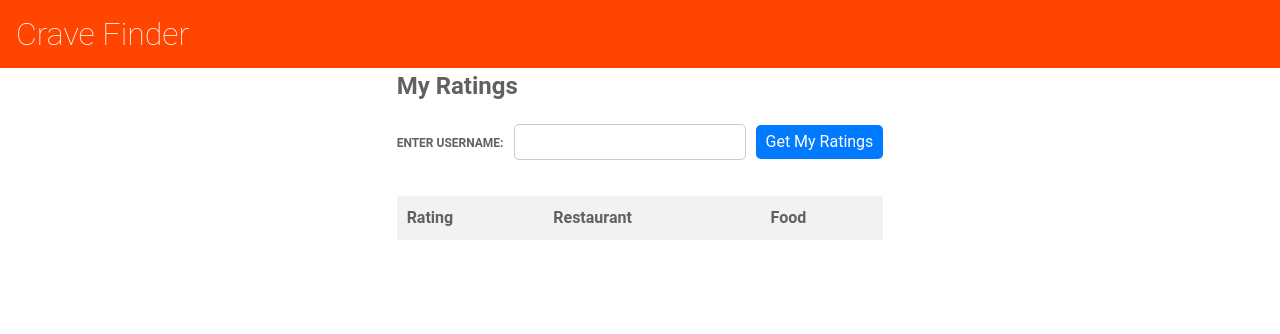
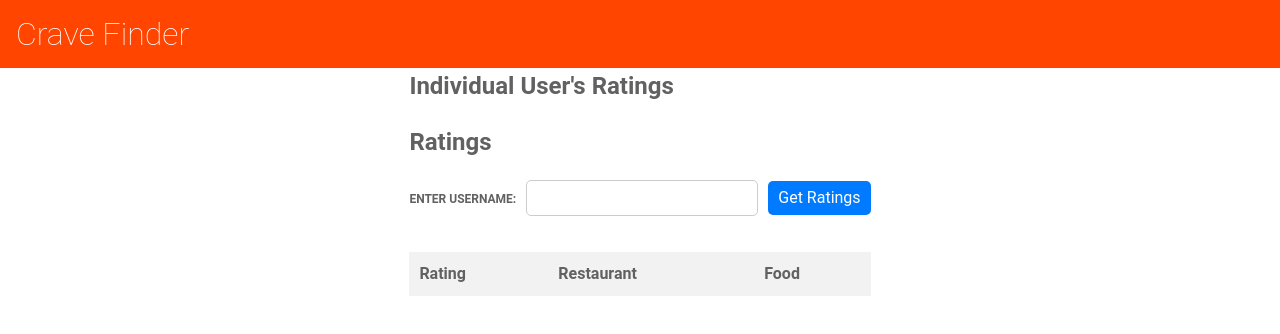
Before and after one commit to ZacharyBournand/crave-finder, an Angular app in the folder frontend/crave-finder/: page /reviews in a window 1280 px wide. Shown: the top 334 px of the page. Built offline with nearby package versions, Linux system fonts and the light colour scheme.

Commit message:
Get individual user rating modified

```diff
--- a/frontend/crave-finder/src/app/reviews-page/reviews-page.component.html
+++ b/frontend/crave-finder/src/app/reviews-page/reviews-page.component.html
@@ -1,9 +1,11 @@
-<p class="header">My Ratings</p>
+<p class="header">Individual User's Ratings</p>
+<p class="header">{{ username }} Ratings</p>
+
 
 <div class="input-container">
     <label for="user-id-input">Enter Username:</label>
     <input id="user-id-input" type="text" [(ngModel)]="username">
-    <button (click)="getUserRatings()">Get My Ratings</button>
+    <button (click)="getUserRatings()">Get Ratings</button>
 </div>
 
 <table class="ratings-table">
```
